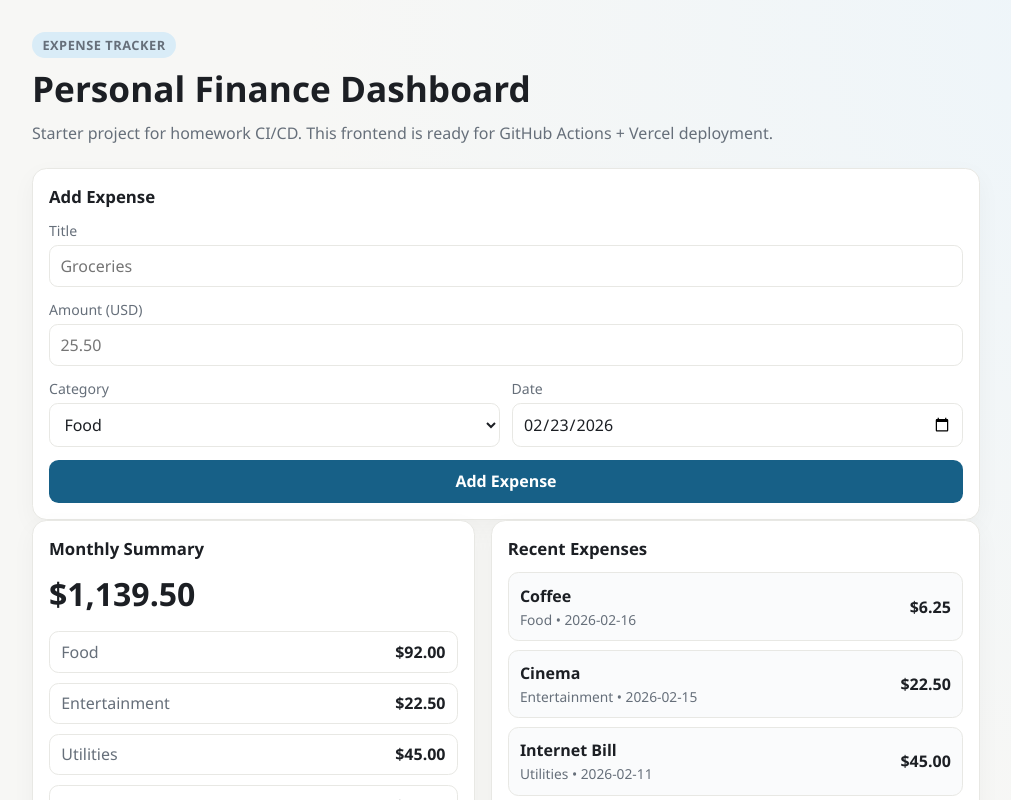
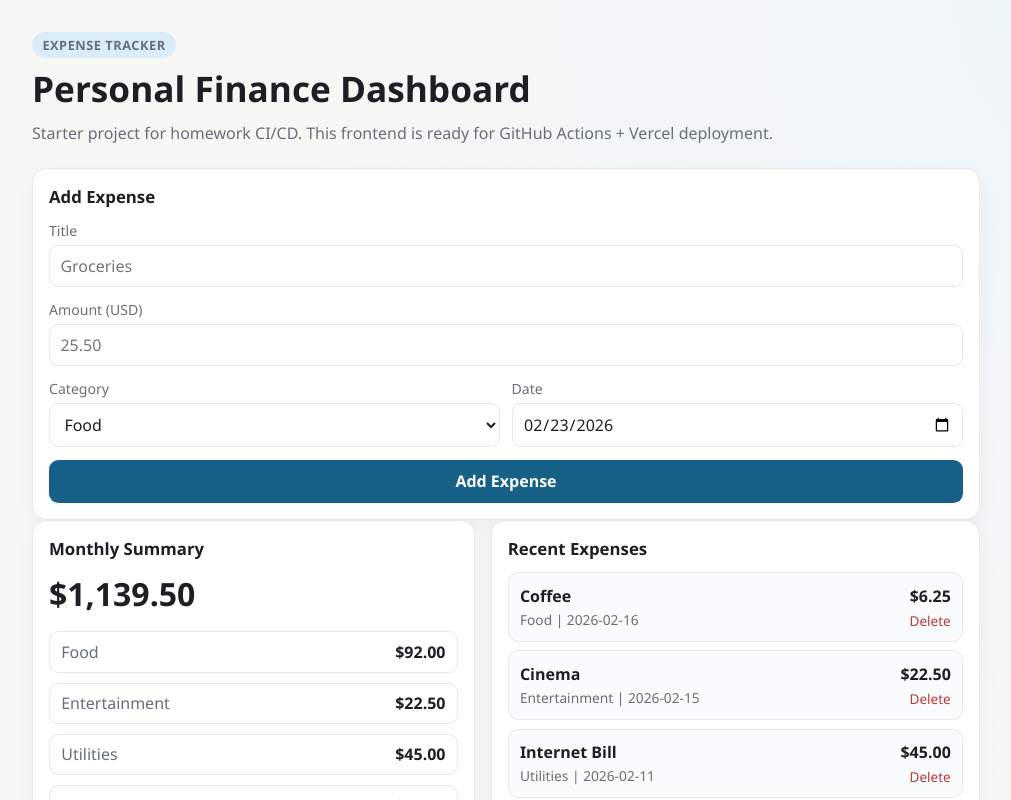
Before and after one commit to kannikakak/expensetracker, a Next.js app in the folder frontend/expense-tracker/: page / in a window 1280 px wide. Shown: the top 800 px of the page, without its empty margins (134-1145 px from the left). Built offline with nearby package versions, Linux system fonts and the light colour scheme.

Commit message:
feat(frontend): add delete action and empty state

```diff
--- a/frontend/expense-tracker/app/globals.css
+++ b/frontend/expense-tracker/app/globals.css
@@ -173,6 +173,7 @@ body {
   display: flex;
   justify-content: space-between;
   align-items: center;
+  gap: 0.7rem;
   padding: 0.7rem;
   border-radius: 0.65rem;
   background: #fafbfc;
@@ -189,3 +190,29 @@ body {
   color: var(--muted);
   font-size: 0.86rem;
 }
+
+.expense-actions {
+  display: grid;
+  justify-items: end;
+  gap: 0.25rem;
+}
+
+.danger-button {
+  border: 0;
+  background: transparent;
+  color: #b63b3b;
+  cursor: pointer;
+  font: inherit;
+  font-size: 0.85rem;
+  padding: 0;
+}
+
+.danger-button:hover {
+  color: #8c2525;
+}
+
+.empty-state {
+  margin: 0;
+  color: var(--muted);
+  padding: 0.55rem 0;
+}
--- a/frontend/expense-tracker/app/page.tsx
+++ b/frontend/expense-tracker/app/page.tsx
@@ -23,6 +23,10 @@ export default function HomePage() {
     setExpenses((current) => [nextExpense, ...current]);
   };
 
+  const handleDeleteExpense = (id: string) => {
+    setExpenses((current) => current.filter((item) => item.id !== id));
+  };
+
   return (
     <main className="container">
       <header className="hero">
@@ -38,7 +42,10 @@ export default function HomePage() {
 
       <div className="grid">
         <ExpenseSummary expenses={sortedExpenses} />
-        <ExpenseList expenses={sortedExpenses} />
+        <ExpenseList
+          expenses={sortedExpenses}
+          onDeleteExpense={handleDeleteExpense}
+        />
       </div>
     </main>
   );
--- a/frontend/expense-tracker/components/expense-list.tsx
+++ b/frontend/expense-tracker/components/expense-list.tsx
@@ -2,6 +2,7 @@ import { Expense } from "@/types/expense";
 
 type ExpenseListProps = {
   expenses: Expense[];
+  onDeleteExpense: (id: string) => void;
 };
 
 const currency = new Intl.NumberFormat("en-US", {
@@ -9,7 +10,16 @@ const currency = new Intl.NumberFormat("en-US", {
   currency: "USD"
 });
 
-export function ExpenseList({ expenses }: ExpenseListProps) {
+export function ExpenseList({ expenses, onDeleteExpense }: ExpenseListProps) {
+  if (expenses.length === 0) {
+    return (
+      <section className="card">
+        <h2>Recent Expenses</h2>
+        <p className="empty-state">No expenses yet. Add your first expense above.</p>
+      </section>
+    );
+  }
+
   return (
     <section className="card">
       <h2>Recent Expenses</h2>
@@ -19,10 +29,19 @@ export function ExpenseList({ expenses }: ExpenseListProps) {
             <div>
               <p className="expense-title">{expense.title}</p>
               <p className="expense-meta">
-                {expense.category} • {expense.date}
+                {expense.category} | {expense.date}
               </p>
             </div>
-            <strong>{currency.format(expense.amount)}</strong>
+            <div className="expense-actions">
+              <strong>{currency.format(expense.amount)}</strong>
+              <button
+                type="button"
+                className="danger-button"
+                onClick={() => onDeleteExpense(expense.id)}
+              >
+                Delete
+              </button>
+            </div>
           </li>
         ))}
       </ul>
```
